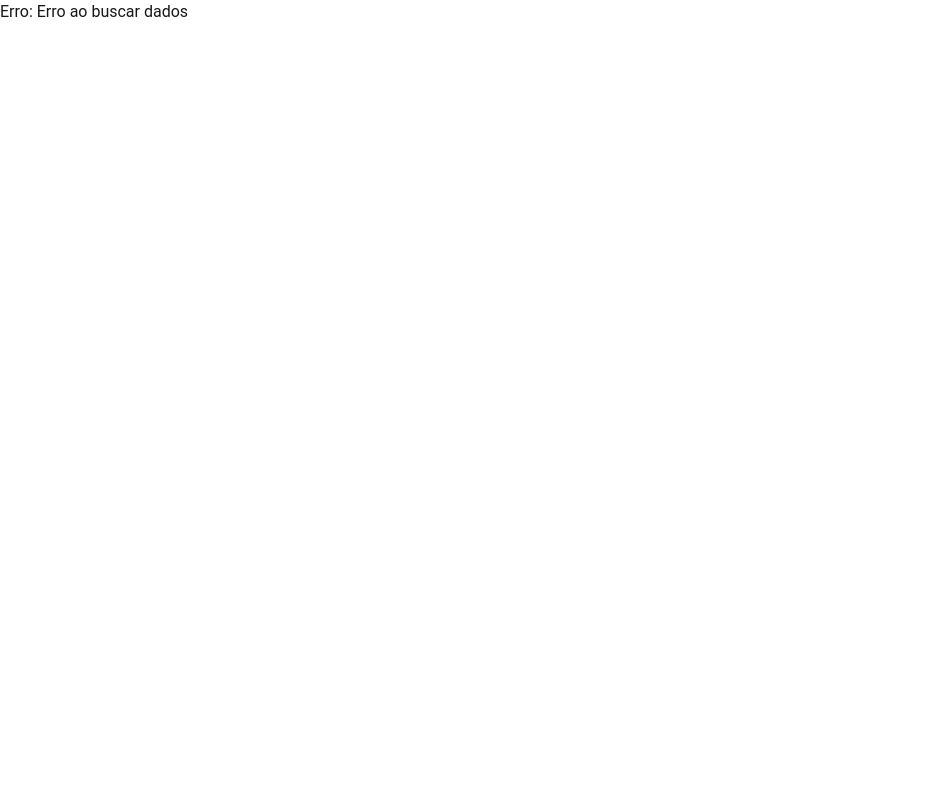
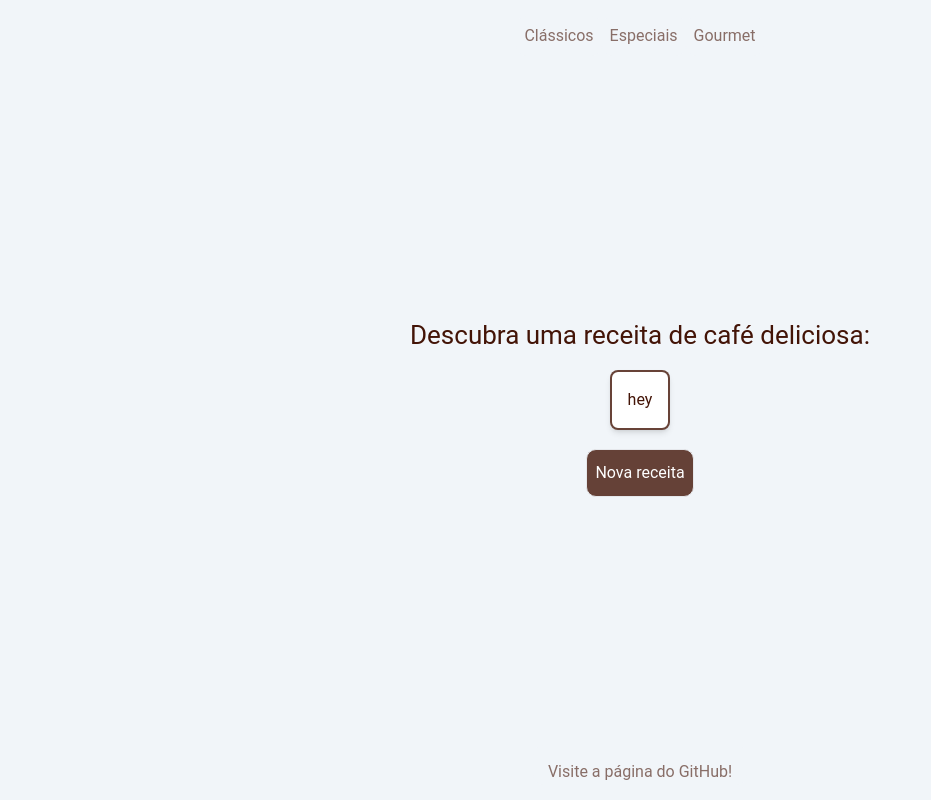
Before and after one commit to rebecaaras/apresentacao-rebeca, a Next.js app: page / in a window 1280 px wide. Shown: the whole page, without its empty margins (0-931 px from the left). Built offline with nearby package versions, Linux system fonts and the light colour scheme; no server answers.

Commit message:
Update page styles

```diff
--- a/models/dataModel.js
+++ b/models/dataModel.js
@@ -1,8 +1,10 @@
 export const fetchData = async() => {
-    const response = await fetch('https://cnichols1734.pythonanywhere.com/facts/random');
+    const response = await fetch('https://coffee-recipes.onrender.com/classic');
     if (!response.ok) {
         throw new Error('Falha ao buscar dados da API');
     }
-    const data = await response.json();
+    let data = await response.json();
+
+    data = data[0]
     return data;
 };
--- a/pages/index.js
+++ b/pages/index.js
@@ -14,35 +14,45 @@ export default function Home() {
           throw new Error('Erro ao buscar dados');
         }
         const result = await response.json();
-        setData(result.fact);
+        console.log(result)
+        setData(result);
       } catch (error) {
         setError(error.message);
+        console.log(error.message)
       }
     };
 
     fetchData();
   }, []);
 
-  if (error) return <div>{`Erro: ${error}`}</div>;
-  if (!data) return <div>Carregando...</div>;
+  // if (error) return <div>{`Erro: ${error}`}</div>;
+  // if (!data) return <div>Carregando...</div>;
 
   return (
-    <div className="min-h-screen bg-slate-100 flex flex-col items-center justify-center">
-      <header className="w-full bg-slate-100 text-white pb-[10px] text-center">
-        <h1 className="text-3xl text-slate-800">Descubra algo novo:</h1>
-      </header>
+    <div className="min-h-screen bg-slate-100 flex flex-col items-center justify-between">
+      <nav className="text-orange-950 p-4">
+        <ul className="flex flex-row">
+          <li className="bg-slate-100 text-orange-950 rounded-[10px] p-2 h-10 w-30 hover:bg-orange-950 hover:text-orange-950 text-opacity-60 hover:font-bold hover:bg-opacity-10">Clássicos</li>
+          <li className="bg-slate-100 text-orange-950 rounded-[10px] p-2 h-10 w-30 hover:bg-orange-950 hover:text-orange-950 text-opacity-60 hover:font-bold hover:bg-opacity-10">Especiais</li>
+          <li className="bg-slate-100 text-orange-950 rounded-[10px] p-2 h-10 w-30 hover:bg-orange-950 hover:text-orange-950 text-opacity-60 hover:font-bold hover:bg-opacity-10">Gourmet</li>
+        </ul>
+      </nav>
 
-      <main className="w-full flex flex-col items-center py-5">
-        <div className="flex flex-col items-center px-[20px]">
-          <div className="max-w-4x1 bg-white p-6 rounded-lg shadow-md border-[2px] border-slate-900">
-            <h2 className="font-semibold text-slate-900">{data} </h2>
+      <main className="w-full flex flex-col items-center">
+        <header className="w-full bg-slate-100 text-white text-center pb-[15px]">
+          <h1 className="font-[Roboto] text-[26px] text-orange-950">Descubra uma receita de café deliciosa:</h1>
+        </header>
+        <div className="flex flex-col items-center">
+          <div className="max-w-4x1 bg-white p-4 rounded-lg shadow-md border-[2px] border-orange-950 border-opacity-80 mb-[15px]">
+            <h2 className= "font-[Roboto] text-orange-950">hey</h2>
           {/* <RoadmapFlow /> O roadmap interativo */}
           </div>
           <div className="p-1">
-            <button class="bg-white text-slate-900 rounded-[10px] p-2 h-12 w-20 hover:bg-slate-100 hover:font-bold border-[1px] border-slate-900">New</button>
+            <button className="bg-orange-950 bg-opacity-80 text-white font-[Roboto] rounded-[10px] p-2 h-12 w-30 hover:bg-orange-950 hover:bg-opacity-100 hover:font-bold border-[1px]">Nova receita</button>
           </div>
         </div>
       </main>
+      <footer className="bg-slate-100 text-orange-950 rounded-[10px] p-2 h-10 w-30 hover:bg-orange-950 hover:text-orange-950 text-opacity-60 hover:font-bold hover:bg-opacity-10 p-[15px] mb-[15px]">Visite a página do GitHub!</footer>
 
       {/* Incluir documentação do projeto.  */}
       {/* <footer className="text-slate-400 justify-center">
```
